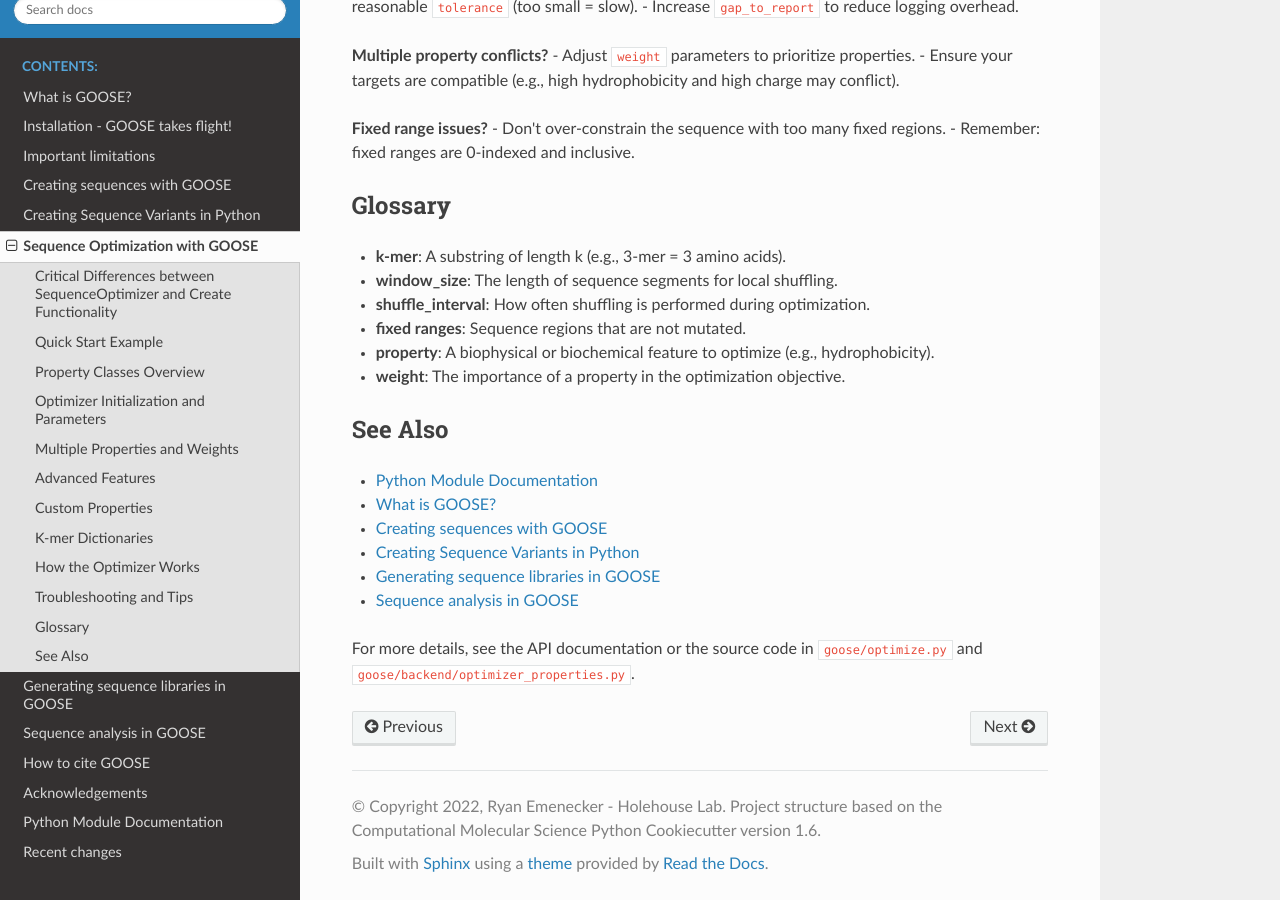
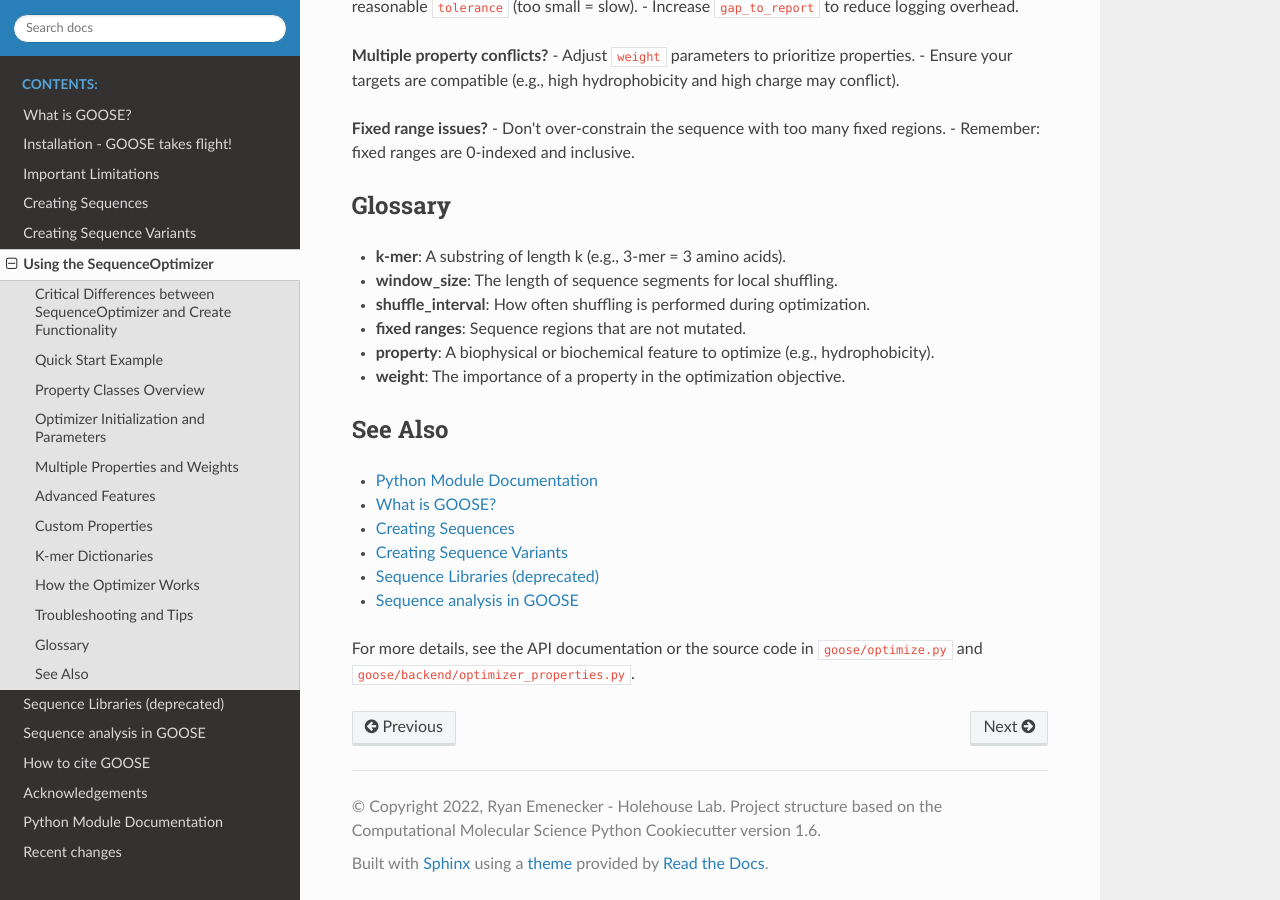
Before and after one commit to idptools/goose, a Sphinx documentation site: the page built from docs/sequence_optimization.rst, in a window 1280 px wide and 900 px high, scrolled down 5099 px. Built offline with Sphinx 7.4.7 and the Read the Docs theme 3.1.0, drawn with Linux system fonts in a browser that asks for light colours; some of the changed text lies outside the part shown.

Commit message:
One more push for docs...

```diff
--- a/docs/getting_started.rst
+++ b/docs/getting_started.rst
@@ -76,7 +76,7 @@ GOOSE requires the package ``sparrow``. Sparrow should be downloaded automatical
 This will install SPARROW. **Important note**: if your attempted install of SPARROW fails, it may be because you do not have numpy or cython installed. I made them both required for installation of GOOSE, so if you install GOOSE first, you should be ok. See step 1. of Installation for instructions on installing cython and numpy.
 
 
-Important limitations
+Important Limitations
 ======================
 GOOSE has some important limitations that users should be aware of. First, GOOSE makes sequences **predicted** to be disordered based on the disorder predictor metapredict. Although modern disorder predictors have proven to be *quite good*, one should aways keep in mind that predicted disorder is **not** gaurenteed disorder.
 
--- a/docs/sequence_generation.rst
+++ b/docs/sequence_generation.rst
@@ -1,5 +1,5 @@
-Creating sequences with GOOSE
-===============================
+Creating Sequences
+====================
 
 GOOSE provides several functions for generating intrinsically disordered protein sequences with specific properties. This guide covers the main sequence generation functions:
 
--- a/docs/sequence_library_generation.rst
+++ b/docs/sequence_library_generation.rst
@@ -1,3 +1,3 @@
-Generating sequence libraries in GOOSE
-========================================
+Sequence Libraries (deprecated)
+================================
 The sequence library generation functionality has been deprecated in GOOSE. The main reason for this is that it is very difficult to actually write individual functions that will generate useful libraries.
--- a/docs/sequence_optimization.rst
+++ b/docs/sequence_optimization.rst
@@ -1,5 +1,5 @@
-Sequence Optimization with GOOSE
-================================
+Using the SequenceOptimizer
+==============================
 
 **SUPER DUPER IMPORTANT NOTE**: GOOSE is an IDR design tool. **HOWEVER**, when using SequenceOptimizer, you can design anything you want. Thus, sequences are not guaranteed to be disordered unless you specify the ``FractionDisorder`` property. You can also use the ``MatchSequenceDisorder`` property if you'd like to make a variant that maintains the disorder profile of your original sequence (either exactly or as a minimum threshold).
 
--- a/docs/variant_generation.rst
+++ b/docs/variant_generation.rst
@@ -1,5 +1,5 @@
-Creating Sequence Variants in Python
-=====================================
+Creating Sequence Variants
+=============================
 
 First import ``create`` from goose (if you haven't done so for sequence generation).
 
```
